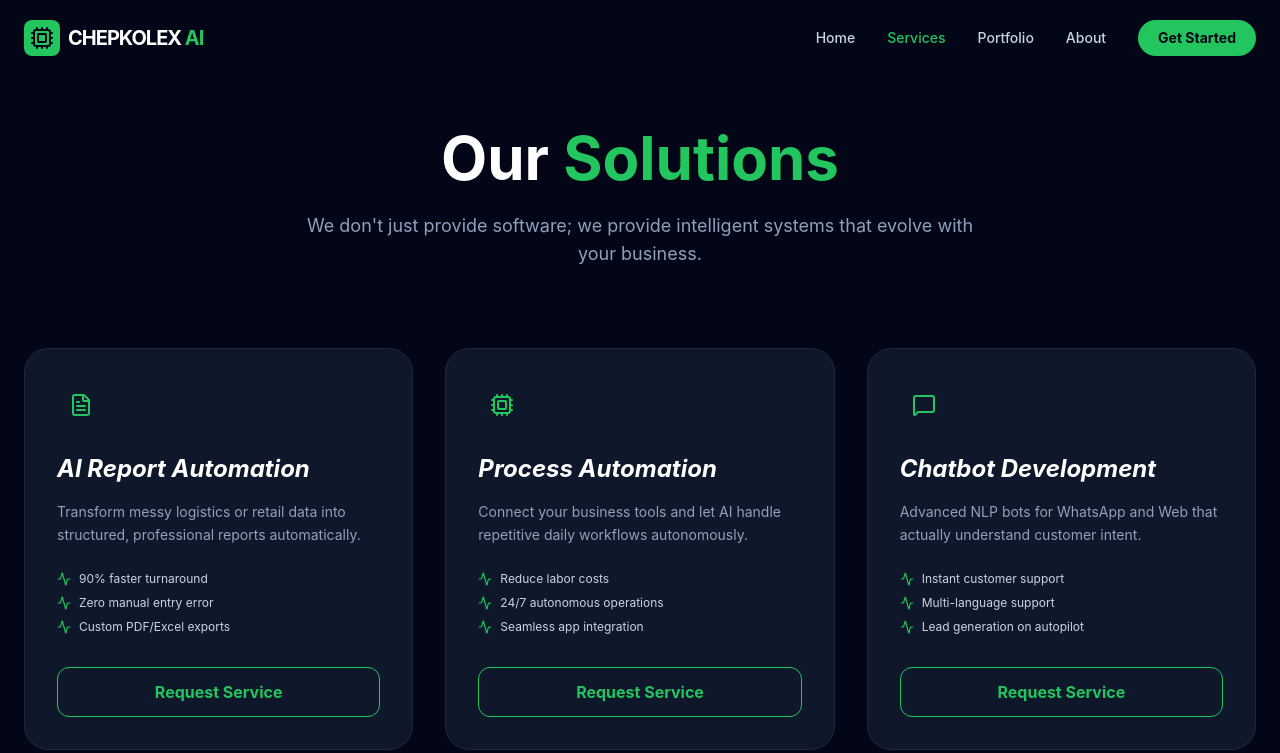
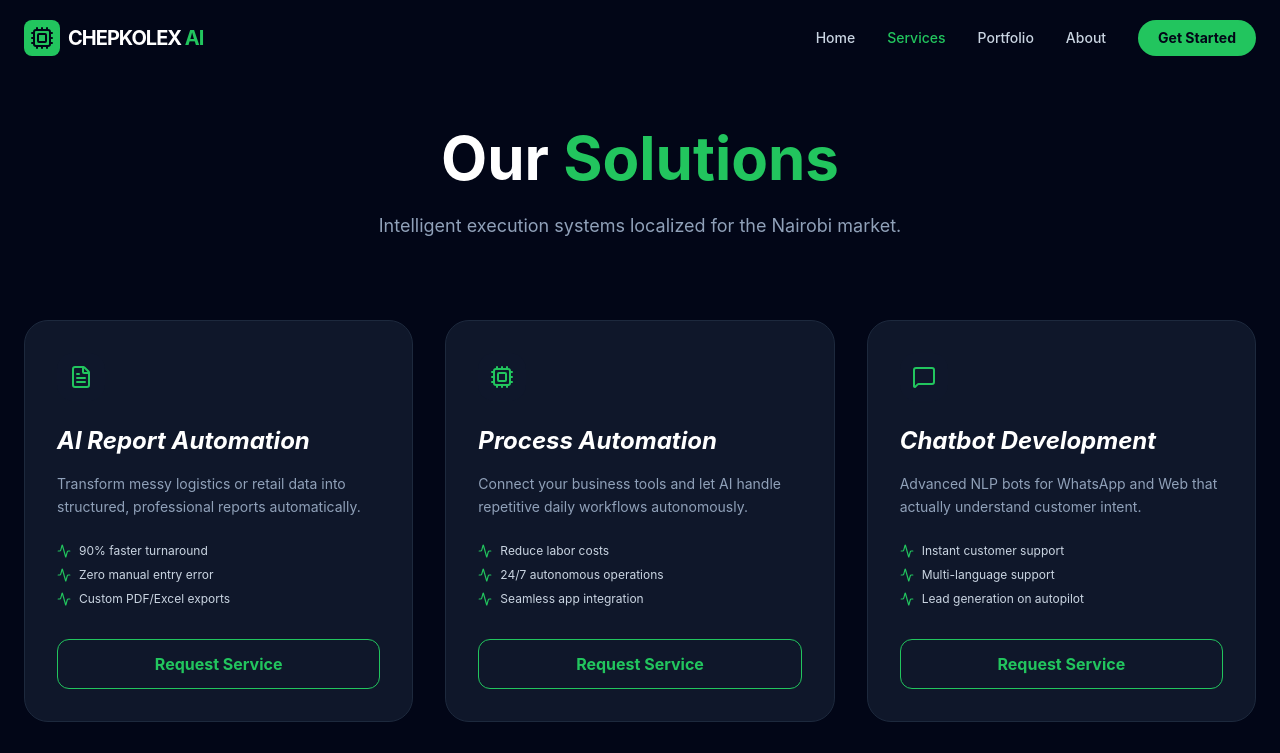
Before and after one commit to chepkolex/chepkolex-ai, a React (Vite) app: page /services in a window 1280 px wide. Shown: the top 753 px of the page. Built offline with nearby package versions, Linux system fonts and the light colour scheme.

Commit message:
feat: integrate dynamic execution engine into services page

```diff
--- a/src/pages/Services.jsx
+++ b/src/pages/Services.jsx
@@ -1,46 +1,51 @@
-import { FileText, Cpu, MessageSquare, BarChart3, Share2, Activity, Globe } from 'lucide-react';
-import { Link } from 'react-router-dom';
+import { useState } from 'react';
+import { FileText, Cpu, MessageSquare, BarChart3, Share2, Activity, Globe, Loader2, CheckCircle2 } from 'lucide-react';
+import { motion, AnimatePresence } from 'framer-motion';
 
 const services = [
-  {
-    title: "AI Report Automation",
-    icon: <FileText className="text-brand-accent" />,
-    desc: "Transform messy logistics or retail data into structured, professional reports automatically.",
-    benefits: ["90% faster turnaround", "Zero manual entry error", "Custom PDF/Excel exports"]
-  },
-  {
-    title: "Process Automation",
-    icon: <Cpu className="text-brand-accent" />,
-    desc: "Connect your business tools and let AI handle repetitive daily workflows autonomously.",
-    benefits: ["Reduce labor costs", "24/7 autonomous operations", "Seamless app integration"]
-  },
-  {
-    title: "Chatbot Development",
-    icon: <MessageSquare className="text-brand-accent" />,
-    desc: "Advanced NLP bots for WhatsApp and Web that actually understand customer intent.",
-    benefits: ["Instant customer support", "Multi-language support", "Lead generation on autopilot"]
-  },
-  {
-    title: "Data Dashboards",
-    icon: <BarChart3 className="text-brand-accent" />,
-    desc: "Real-time visualization of your business metrics with AI forecasting for inventory and sales.",
-    benefits: ["Identify trends early", "Interactive visual data", "Data-driven decisions"]
-  },
-  {
-    title: "Social Media AI",
-    icon: <Share2 className="text-brand-accent" />,
-    desc: "Automated high-quality content generation and engagement strategies for digital growth.",
-    benefits: ["Consistent posting", "AI-written captions", "Sentiment analysis"]
-  },
-  {
-    title: "E-commerce AI",
-    icon: <Globe className="text-brand-accent" />,
-    desc: "Inject AI into your online storefront to provide personalized shopping and dynamic pricing.",
-    benefits: ["Increased conversion", "Smart product tagging", "Inventory prediction"]
-  }
+  { id: "automation", title: "AI Report Automation", icon: <FileText className="text-brand-accent" />, desc: "Transform messy logistics or retail data into structured, professional reports automatically.", benefits: ["90% faster turnaround", "Zero manual entry error", "Custom PDF/Excel exports"] },
+  { id: "automation", title: "Process Automation", icon: <Cpu className="text-brand-accent" />, desc: "Connect your business tools and let AI handle repetitive daily workflows autonomously.", benefits: ["Reduce labor costs", "24/7 autonomous operations", "Seamless app integration"] },
+  { id: "content", title: "Chatbot Development", icon: <MessageSquare className="text-brand-accent" />, desc: "Advanced NLP bots for WhatsApp and Web that actually understand customer intent.", benefits: ["Instant customer support", "Multi-language support", "Lead generation on autopilot"] },
+  { id: "website", title: "Data Dashboards", icon: <BarChart3 className="text-brand-accent" />, desc: "Real-time visualization of your business metrics with AI forecasting for inventory and sales.", benefits: ["Identify trends early", "Interactive visual data", "Data-driven decisions"] },
+  { id: "marketing", title: "Social Media AI", icon: <Share2 className="text-brand-accent" />, desc: "Automated high-quality content generation and engagement strategies for digital growth.", benefits: ["Consistent posting", "AI-written captions", "Sentiment analysis"] },
+  { id: "website", title: "E-commerce AI", icon: <Globe className="text-brand-accent" />, desc: "Inject AI into your online storefront to provide personalized shopping and dynamic pricing.", benefits: ["Increased conversion", "Smart product tagging", "Inventory prediction"] }
 ];
 
 export default function Services() {
+  const [loading, setLoading] = useState(false);
+  const [executionData, setExecutionData] = useState(null);
+  const [error, setError] = useState(null);
+
+  // UPDATE THIS URL AFTER DEPLOYING BACKEND TO VERCEL
+  const API_URL = "https://chepkolex-web.vercel.app/api/request-service";
+
+  const handleRequest = async (service) => {
+    setLoading(true);
+    setError(null);
+    setExecutionData(null);
+
+    try {
+      const response = await fetch(API_URL, {
+        method: "POST",
+        headers: { "Content-Type": "application/json" },
+        body: JSON.stringify({
+          service: service.id || "custom",
+          userId: "denis_kipkoech",
+          input: `Execute ${service.title} specialized for current Business DNA.`
+        }),
+      });
+
+      if (!response.ok) throw new Error("Operator offline. Check backend connection.");
+
+      const data = await response.json();
+      setExecutionData(data);
+    } catch (err) {
+      setError(err.message);
+    } finally {
+      setLoading(false);
+    }
+  };
+
   return (
     <div className="bg-brand-dark min-h-screen pt-32 pb-20 px-6">
       <div className="max-w-7xl mx-auto text-center mb-20">
@@ -48,7 +53,7 @@ export default function Services() {
           Our <span className="text-brand-accent">Solutions</span>
         </h1>
         <p className="text-slate-400 text-lg max-w-2xl mx-auto">
-          We don't just provide software; we provide intelligent systems that evolve with your business.
+          Intelligent execution systems localized for the Nairobi market.
         </p>
       </div>
 
@@ -72,17 +77,52 @@ export default function Services() {
               </ul>
             </div>
 
-            {/* THE FIX: Passing 'state' allows the Contact page to know which button was clicked */}
-            <Link
-              to="/contact"
-              state={{ selectedService: s.title }}
-              className="w-full text-center py-3 rounded-xl border border-brand-accent text-brand-accent font-bold hover:bg-brand-accent hover:text-brand-dark transition-all"
+            <button
+              onClick={() => handleRequest(s)}
+              disabled={loading}
+              className="w-full py-3 rounded-xl border border-brand-accent text-brand-accent font-bold hover:bg-brand-accent hover:text-brand-dark transition-all flex items-center justify-center gap-2 disabled:opacity-50"
             >
-              Request Service
-            </Link>
+              {loading ? <Loader2 className="animate-spin" size={18} /> : "Request Service"}
+            </button>
           </div>
         ))}
       </div>
+
+      <AnimatePresence>
+        {(executionData || error) && (
+          <motion.div
+            initial={{ opacity: 0, y: 50 }}
+            animate={{ opacity: 1, y: 0 }}
+            className="fixed bottom-0 left-0 w-full bg-brand-navy border-t border-brand-accent p-6 z-50 shadow-2xl max-h-[80vh] overflow-y-auto"
+          >
+            <div className="max-w-4xl mx-auto">
+              <div className="flex justify-between items-center mb-6">
+                <h2 className="text-2xl font-bold text-white flex items-center gap-2">
+                  <CheckCircle2 className="text-green-500" /> Digital Operator Output
+                </h2>
+                <button onClick={() => setExecutionData(null)} className="text-slate-400 hover:text-white">Close</button>
+              </div>
+
+              {error && <p className="text-red-500 bg-red-500/10 p-4 rounded-lg">{error}</p>}
+
+              {executionData && (
+                <div className="space-y-6 text-slate-300">
+                  <div className="grid grid-cols-1 md:grid-cols-3 gap-4">
+                    {executionData.plan.map((step, idx) => (
+                      <div key={idx} className="bg-slate-900 p-3 rounded-lg border border-slate-700 text-xs italic">
+                        <span className="text-brand-accent mr-2">Step {idx + 1}:</span> {step}
+                      </div>
+                    ))}
+                  </div>
+                  <div className="bg-black p-6 rounded-xl border border-slate-800 font-mono text-sm whitespace-pre-wrap leading-relaxed overflow-x-auto">
+                    {executionData.result}
+                  </div>
+                </div>
+              )}
+            </div>
+          </motion.div>
+        )}
+      </AnimatePresence>
     </div>
   );
 }
```
